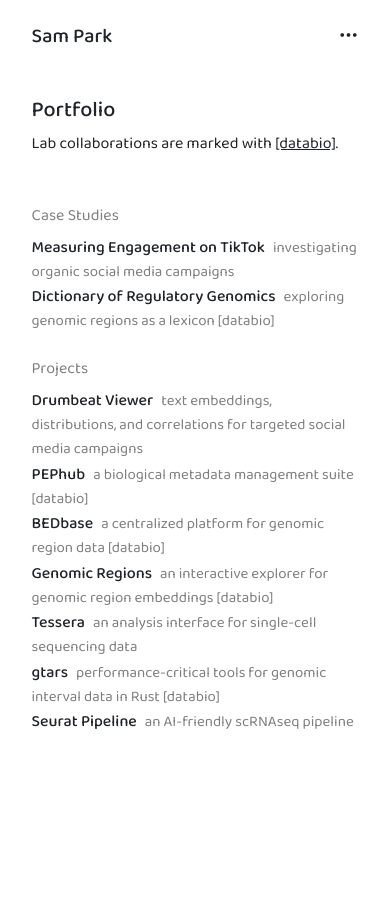
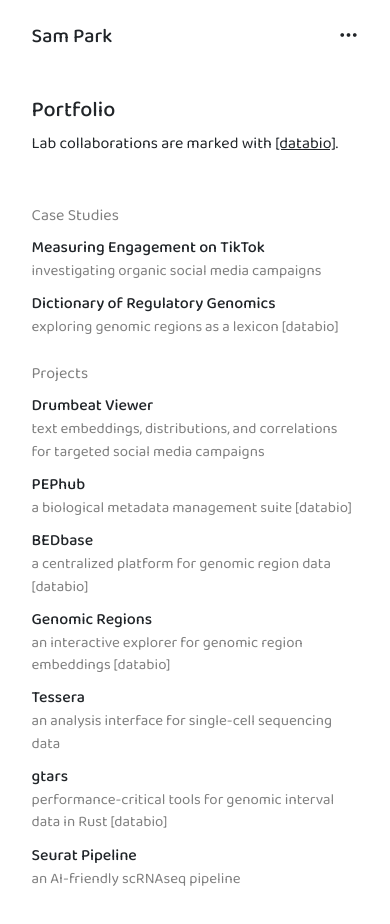
Before and after one commit to sanghoonio/sanghoonio, a React (Vite) app: page /portfolio in a window 390 px wide. Shown: the top 924 px of the page. Before the commit the page ends 844 px from the top, so only its background shows below. Built offline with nearby package versions, Linux system fonts and the light colour scheme.

Commit message:
fix portfolio mobile view bugs

```diff
--- a/src/assets/portfolio/measuring-engagement-on-tiktok.md
+++ b/src/assets/portfolio/measuring-engagement-on-tiktok.md
@@ -19,7 +19,9 @@
 
 ![Embedding map of the Georgia Affordability corpus, with campaign posts and per-cluster detail](/figures/capstone/fig_finding1.webp "Leiden clustering on the embedding kNN graph, projected with UMAP.")
 
-Our embedding approach produces good separation and distinct clusters of posts across campaign topics. Inspired by single-cell sequencing methods, we used the Leiden algorithm to identify campaign subtopics from the embeddings, and topics generally group into 13 to 16 clusters. For Georgia Affordability, 94% of the campaign's posts fall into 3 of 16 clusters. Gas prices and data centers sit furthest from the rest of the corpus, at cluster centroid cosine distances of 0.097 and 0.082 from the corpus mean. But one caveat of our results is that the corpus and embedding projections are always biased by our selection of queries for a given campaign topic, and what Scrape Creators or TikTok return in response. More on this later.
+Our embedding approach produces good separation and distinct clusters of posts across campaign topics. Inspired by single-cell sequencing methods, we used the Leiden algorithm to identify campaign subtopics from the embeddings, and topics generally group into 13 to 16 clusters. For Georgia Affordability, 94% of the campaign's posts fall into 3 of 16 clusters. Gas prices and data centers sit furthest from the rest of the corpus, at cluster centroid cosine distances of 0.097 and 0.082 from the corpus mean.
+
+One caveat of our results is that the corpus and embedding projections are always biased by our selection of queries for a given campaign topic, and what Scrape Creators or TikTok return in response. As nicely shaped or comprehensive the embedding space may look, the posts themselves fetched in our corpus are not fully representative of the conversation as it ocurred on TikTok. More on this later.
 
 ## Interpreting the shapes of latent embeddings
 
--- a/src/style.css
+++ b/src/style.css
@@ -439,10 +439,19 @@
   .resume-md li {
     padding-right: 0;
   }
-  /* Portfolio: let title + description flow inline so wrapped description
-     lines fall back to the row's left edge instead of indenting under the
-     description column (journal rows keep title + date on one flex line) */
-  a.portfolio-row:not(.journal-entry) {
+  /* Portfolio: the description drops to its own full-width line instead of
+     being squeezed into a narrow column beside the title — applies to both the
+     index rows and a case study's heading (journal rows keep title + date on
+     one flex line) */
+  .portfolio-row:not(.journal-entry) {
     display: block;
   }
+  .portfolio-row:not(.journal-entry) .portfolio-desc {
+    display: block;
+    margin-left: 0 !important;
+  }
+  /* Two-line rows need more separation than the 1.5px a one-line row got */
+  .portfolio-list a.portfolio-row:not(.journal-entry) {
+    margin-bottom: 0.6rem;
+  }
 }
```
